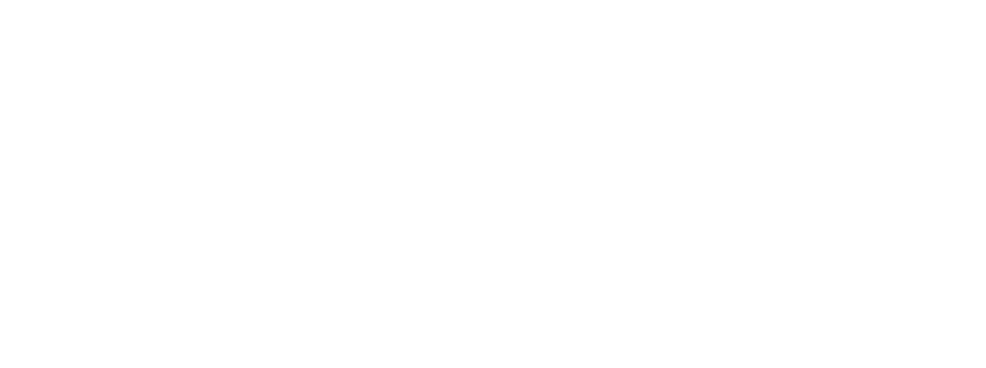
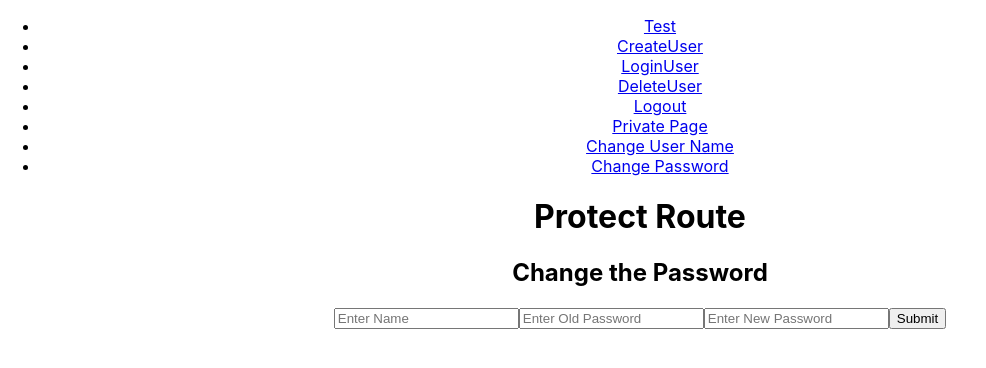
Before and after one commit to prasadmagi/frontenduser, a React (Create React App) app: page /ChangePassword in a window 1280 px wide. Before the commit this address had no page. Shown: the top 368 px of the page, without its empty margins (0-986 px from the left). Built offline with nearby package versions, Linux system fonts and the light colour scheme; sample sign-in values are in the browser's storage; the HTML template or start-up script is replaced by a standard one.

Commit message:
ChangeUserName and ChangePassword Added

```diff
--- a/src/App.js
+++ b/src/App.js
@@ -9,6 +9,8 @@
 import { DeleteUser } from './components/DeleteUser';
 import { Private } from './components/Private';
 import { Protected } from './components/Protected';
+import { ChangeUserName } from './components/ChangeUserName';
+import { ChangePassword } from './components/ChangePassword';
 
 
 
@@ -32,6 +34,8 @@
             <Route path="DeleteUser" element={<DeleteUser />} />
             <Route path="Logout" element={<Logout />} />
             <Route path="Private" element={< Protected Component={Private} />} />
+            <Route path="ChangeUserName" element={< Protected Component={ChangeUserName} />} />
+            <Route path="ChangePassword" element={< Protected Component={ChangePassword} />} />
             {/* <Route path="*" element={<NoPage />} /> */}
           </Route>
         </Routes>
--- /dev/null
+++ b/src/components/ChangePassword.js
@@ -0,0 +1,66 @@
+import axios from "axios";
+import React, { useState } from "react";
+import { popUp } from "../Helper";
+
+export const ChangePassword = () => {
+  const [name, setname] = useState("");
+  const [oldpassword, setoldpassword] = useState("");
+  const [newpassword, setnewpassword] = useState("");
+  const handleSubmit = (e) => {
+    debugger;
+    e.preventDefault();
+    Apicall();
+  };
+
+  const Apicall = async () => {
+    debugger;
+    let input = {
+      name: name,
+      oldpassword: oldpassword,
+      newpassword: newpassword,
+    };
+    let url = window.REACT_APP_URL + "changePassword";
+    let response = await axios.post(url, input);
+    let result = response.data;
+
+    console.log(result, "result");
+
+    if(result.msgId === -1) {
+
+        popUp({message:result.message, icons:"error", title:"Error"}).then((event)=>{
+            if(event.isConfirmed) {
+
+            }
+            return
+        })
+    }else{
+        popUp({message:result.message, icons:"success", title:"Success"}).then((event)=>{
+            if(event.isConfirmed) {
+
+            }
+            return
+        })
+    }
+  };
+  return (
+    <div>
+      <h2>Change the Password </h2>
+      <input
+        value={name}
+        onChange={(e) => setname(e.target.value)}
+        placeholder="Enter Name"
+      />
+      <input
+        value={oldpassword}
+        onChange={(e) => setoldpassword(e.target.value)}
+        placeholder="Enter Old Password"
+      />
+      <input
+        value={newpassword}
+        onChange={(e) => setnewpassword(e.target.value)}
+        placeholder="Enter New Password"
+      />
+      <button onClick={handleSubmit}>Submit</button>
+    </div>
+  );
+};
--- /dev/null
+++ b/src/components/ChangeUserName.js
@@ -0,0 +1,54 @@
+import axios from 'axios'
+import React, { useState } from 'react'
+import { popUp } from '../Helper'
+
+export const ChangeUserName = () => {
+    const [oldname, setoldname] = useState("")
+    const [newname, setnewname] = useState("")
+    const [password, setpassword] = useState("")
+    const handleSubmit = (e)=>{
+        debugger
+        e.preventDefault()
+        Apicall()
+    }
+
+    const Apicall = async()=>{
+        debugger
+        let input = {
+            oldname: oldname,
+            newname:newname,
+            password:password
+        }
+        let url = window.REACT_APP_URL + "changeUserName";
+        let response = await axios.post(url, input);
+        let result = response.data
+
+        console.log(result,"result");
+
+        if(result.msgId === -1) {
+
+            popUp({message:result.message, icons:"error", title:"Error"}).then((event)=>{
+                if(event.isConfirmed) {
+
+                }
+                return
+            })
+        }else{
+            popUp({message:result.message, icons:"success", title:"Success"}).then((event)=>{
+                if(event.isConfirmed) {
+
+                }
+                return
+            })
+        }
+    }
+  return (
+    <div>
+        <h2>Change the User name </h2>
+        <input value={oldname} onChange={(e)=>setoldname(e.target.value)} placeholder='Enter Old Name'/>
+        <input value={newname} onChange={(e)=>setnewname(e.target.value)} placeholder='Enter New Name'/>
+        <input value={password} onChange={(e)=>setpassword(e.target.value)} placeholder='Enter Password'/>
+        <button onClick={handleSubmit}>Submit</button>
+    </div>
+  )
+}
--- a/src/components/Layout.js
+++ b/src/components/Layout.js
@@ -1,5 +1,5 @@
-import React from 'react'
-import { Link, Outlet } from 'react-router-dom'
+import React from "react";
+import { Link, Outlet } from "react-router-dom";
 
 export const Layout = () => {
   return (
@@ -25,10 +25,17 @@
           <li>
             <Link to="/Private">Private Page</Link>
           </li>
+
+          <li>
+            <Link to="/ChangeUserName">Change User Name</Link>
+          </li>
+          <li>
+            <Link to="/ChangePassword">Change Password</Link>
+          </li>
         </ul>
       </nav>
 
       <Outlet />
     </>
-  )
-}
+  );
+};
--- a/src/components/Private.js
+++ b/src/components/Private.js
@@ -1,13 +1,20 @@
-import React from "react";
+import React, { useEffect } from "react";
+import { useState } from "react";
 import { useLocation } from "react-router-dom";
 
 export const Private = (props) => {
   debugger;
   // console.log(props,"props");
+  // const [user, setuser] = useState("")
+  let user =  ""
   const location = useLocation();
+  // useEffect(()=>{
+  //   user  = user ? location: "UserName"
+
+  // },[])
   return (
     <div>
-      <h2>Private Route with User Name : {location.state} </h2>
+      <h2>Private Route with User Name : {location.user} </h2>
     </div>
   );
 };
```
Lines whose indentation alone changed are shown as unchanged.
